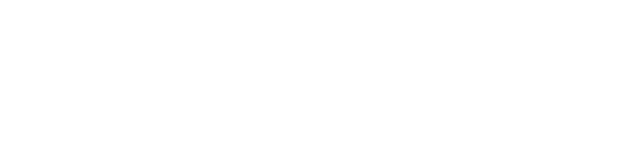
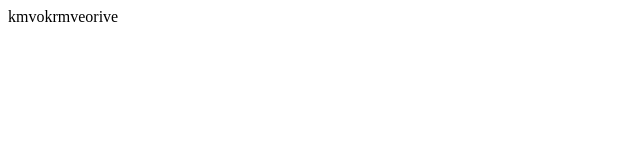
Before and after one commit to GAM12345/GAMHW, a plain HTML site: page index.html in a window 1280 px wide. Shown: the whole page, without its empty margins (0-640 px from the left). Drawn offline with Linux system fonts and the light colour scheme.

Commit message:
deeedded

```diff
--- a/index.html
+++ b/index.html
@@ -8,6 +8,8 @@
     <link rel="stylesheet" href="/css/style.css">
 </head>
 <body>
-
+    <div>
+        kmvokrmveorive
+    </div>
 </body>
 </html>
```
